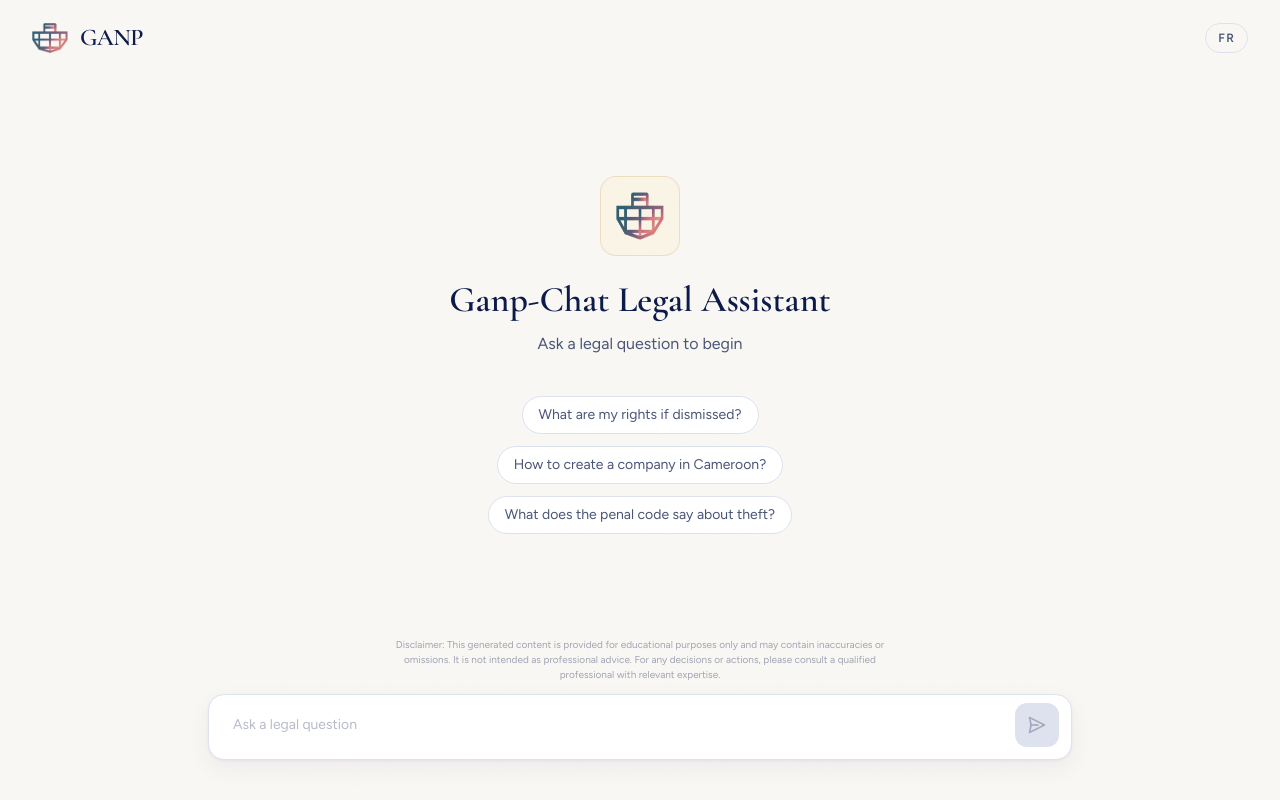
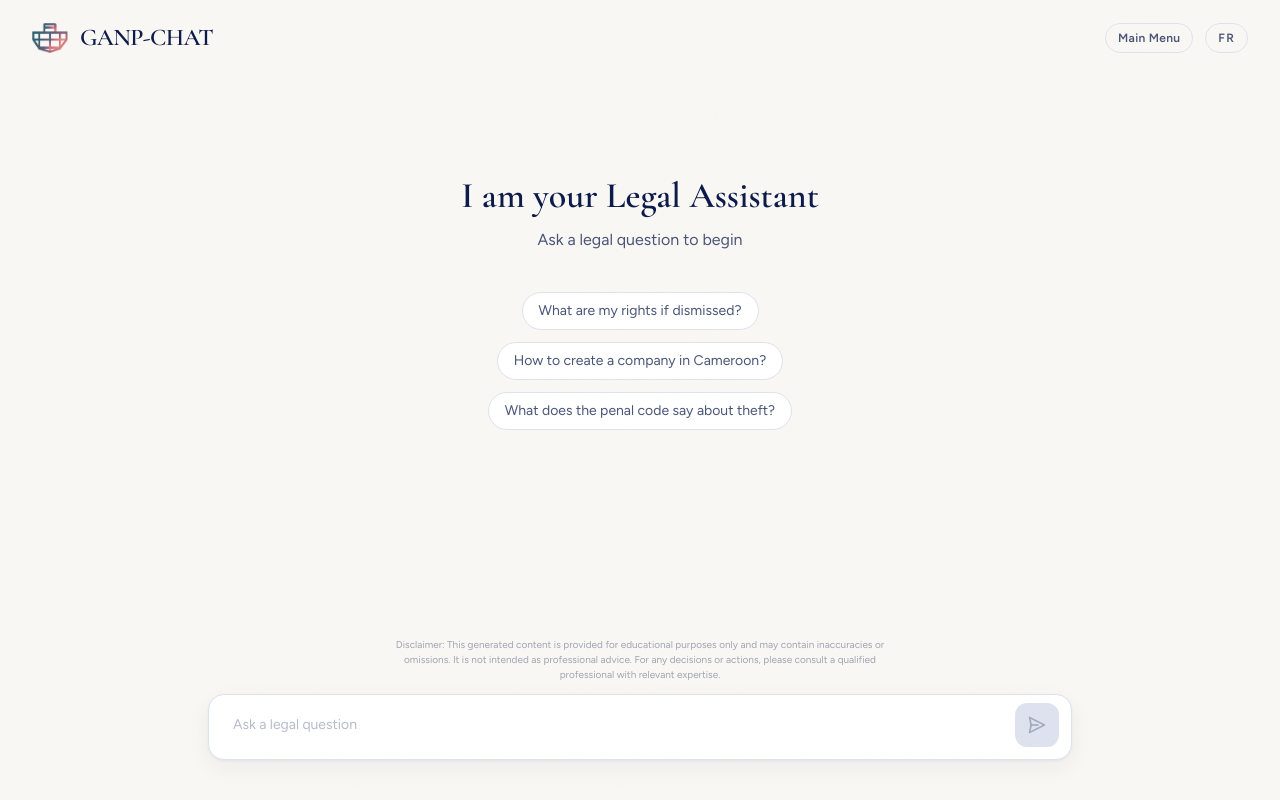
Before and after one commit to A-Njock/KEMET-AI, a React (Vite) app: page /chatbot in a window 1280 px wide. Built offline with nearby package versions, Linux system fonts and the light colour scheme.

Commit message:
feat: chatbot page — GANP-CHAT branding, Main Menu button, remove center logo, new title
Authored by Pierre Guy A. NJOCK

```diff
--- a/src/components/Header.tsx
+++ b/src/components/Header.tsx
@@ -5,9 +5,10 @@ import { useState, useEffect } from 'react';
 interface HeaderProps {
   theme?: 'light' | 'dark';
   simple?: boolean;
+  chatMode?: boolean;
 }
 
-export default function Header({ simple = false }: HeaderProps) {
+export default function Header({ simple = false, chatMode = false }: HeaderProps) {
   const { t, i18n } = useTranslation();
   const [isScrolled, setIsScrolled] = useState(false);
   const [isMobileMenuOpen, setIsMobileMenuOpen] = useState(false);
@@ -38,7 +39,9 @@ export default function Header({ simple = false }: HeaderProps) {
           <div className="w-9 h-9 flex-shrink-0">
             <img src="/ganp-logo.png" alt="GANP" className="w-full h-full object-contain" />
           </div>
-          <span className="font-display text-2xl font-semibold text-navy tracking-tight">GANP</span>
+          <span className="font-display text-2xl font-semibold text-navy tracking-tight">
+            {chatMode ? 'GANP-CHAT' : 'GANP'}
+          </span>
         </Link>
 
         {/* Desktop Navigation */}
@@ -74,6 +77,16 @@ export default function Header({ simple = false }: HeaderProps) {
                 <path d="M8 12h.01M12 12h.01M16 12h.01M21 12c0 4.418-4.03 8-9 8a9.863 9.863 0 01-4.255-.949L3 20l1.395-3.72C3.512 15.042 3 13.574 3 12c0-4.418 4.03-8 9-8s9 3.582 9 8z" />
               </svg>
               Ganp-Chat
+            </Link>
+          )}
+
+          {/* Main Menu button — chatMode only */}
+          {chatMode && (
+            <Link
+              to="/"
+              className="px-3 py-1.5 border border-[#DDE2EE] rounded-full text-xs font-semibold text-slate hover:border-royal hover:text-royal transition-all duration-200 tracking-wide"
+            >
+              {i18n.language.startsWith('fr') ? 'Menu Principal' : 'Main Menu'}
             </Link>
           )}
 
--- a/src/locales/en.json
+++ b/src/locales/en.json
@@ -34,7 +34,7 @@
   "answer_label": "Answer:",
   "sources_label": "Sources:",
   "use_kemet_chat": "Use Ganp-Chat",
-  "chatbot_title": "Ganp-Chat Legal Assistant",
+  "chatbot_title": "I am your Legal Assistant",
   "chatbot_start": "Ask a legal question to begin",
   "error_generic": "Error during search. Please try again.",
   "disclaimer_text": "Disclaimer: This generated content is provided for educational purposes only and may contain inaccuracies or omissions. It is not intended as professional advice. For any decisions or actions, please consult a qualified professional with relevant expertise.",
--- a/src/locales/fr.json
+++ b/src/locales/fr.json
@@ -34,7 +34,7 @@
   "answer_label": "Réponse:",
   "sources_label": "Sources:",
   "use_kemet_chat": "Utiliser Ganp-Chat",
-  "chatbot_title": "Ganp-Chat Assistant Juridique",
+  "chatbot_title": "Je suis votre Assistant Juridique",
   "chatbot_start": "Posez une question juridique pour commencer",
   "error_generic": "Erreur lors de la recherche. Veuillez réessayer.",
   "disclaimer_text": "Avertissement : Ce contenu est fourni uniquement à des fins éducatives et peut contenir des inexactitudes ou des omissions. Il ne constitue pas un conseil professionnel. Pour toute décision ou action, veuillez consulter un professionnel qualifié possédant l'expertise appropriée.",
--- a/src/pages/Chatbot.tsx
+++ b/src/pages/Chatbot.tsx
@@ -188,7 +188,7 @@ export default function Chatbot() {
 
   return (
     <div className="min-h-screen bg-ivory font-sans flex flex-col">
-      <Header simple={true} />
+      <Header simple={true} chatMode={true} />
 
       <main className="flex-1 flex flex-col max-w-4xl w-full mx-auto pt-20 pb-4 px-4">
 
@@ -196,9 +196,6 @@ export default function Chatbot() {
         <div className="flex-1 overflow-y-auto py-8">
           {messages.length === 0 && (
             <div className="text-center py-16 animate-fade-in-up">
-              <div className="w-20 h-20 mx-auto mb-6 bg-royal-pale border border-royal/20 rounded-2xl flex items-center justify-center">
-                <img src="/ganp-logo.png" alt="GANP" className="w-12 h-12" />
-              </div>
               <h2 className="font-display text-4xl font-semibold text-navy mb-3">{t('chatbot_title')}</h2>
               <p className="text-slate max-w-sm mx-auto">{t('chatbot_start')}</p>
 
```
